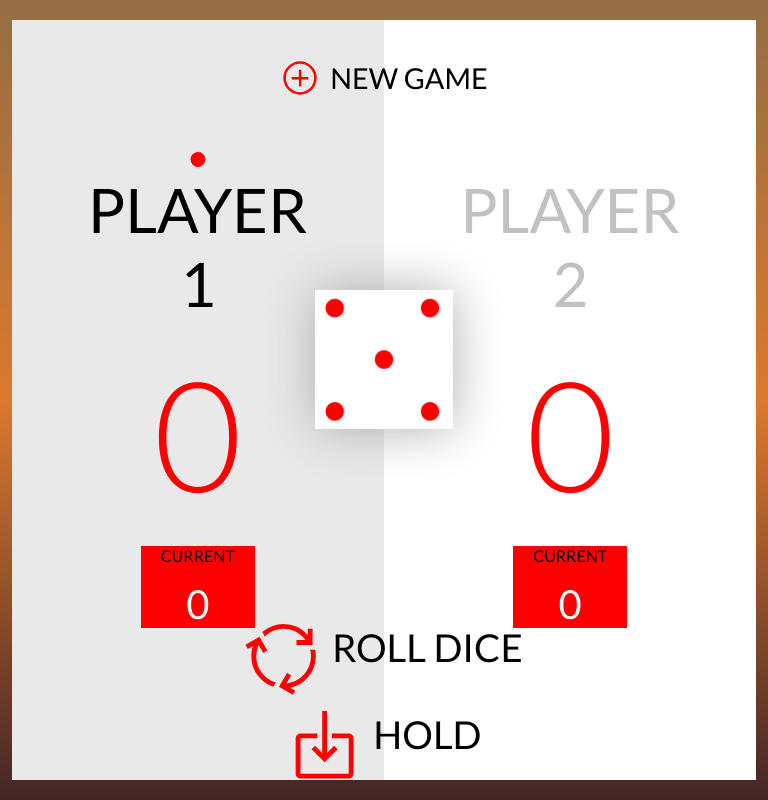
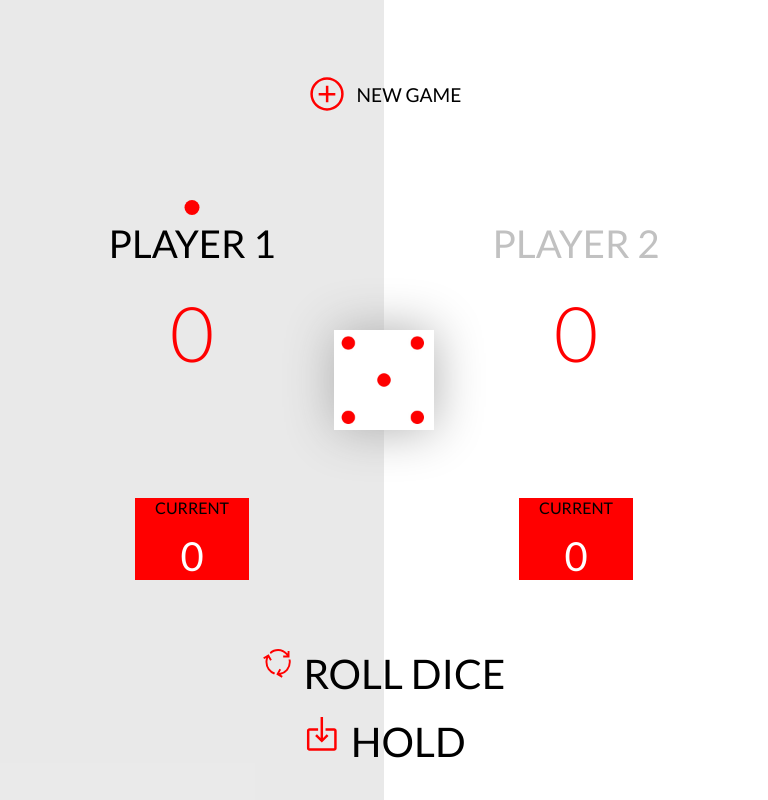
Before and after one commit to MarcoFormante/Jeu-de-d-s, a plain HTML site: page index.html in a window 768 px wide. Drawn offline with Linux system fonts and the light colour scheme.

Commit message:
improve Responsive mode

```diff
--- a/index.html
+++ b/index.html
@@ -4,10 +4,10 @@
     <meta charset="UTF-8">
     <meta http-equiv="X-UA-Compatible" content="IE=edge">
     <meta name="viewport" content="width=device-width, initial-scale=1.0">
-    <meta name="description" content="DiceMIx the best dice game ever!">
+    <meta name="description" content="Dice Challenge">
     <link rel="preconnect" href="https://fonts.googleapis.com">
-<link rel="preconnect" href="https://fonts.gstatic.com" crossorigin>
-<link href="https://fonts.googleapis.com/css2?family=Lato:wght@300;400&display=swap" rel="stylesheet">
+    <link rel="preconnect" href="https://fonts.gstatic.com" crossorigin>
+    <link href="https://fonts.googleapis.com/css2?family=Lato:wght@300;400&display=swap" rel="stylesheet">
     <link rel="stylesheet" href="/sass/main.css">
     <title>Le jeu de dés</title>
 
--- a/sass/main.scss
+++ b/sass/main.scss
@@ -35,6 +35,8 @@ body{
     @media screen and (max-width:768px) {
              max-width: 100vw;
              overflow: hidden;
+             width: 100%;
+             height: 100%;
     }
 }
 
@@ -51,6 +53,12 @@ body{
 
         &:nth-child(1){
             background-color: rgba(223, 223, 223, 0.671);
+        }
+
+
+        @media screen and (max-width:768px) and (min-height:600px) {
+         padding: 100px 0;
+
         }
 }
 
@@ -103,7 +111,7 @@ body{
     font-weight: 300;
 
     @media screen and (max-width:768px) {
-      font-size: 20vw;
+      font-size: 10vw;
       text-align: center;
     }
 
@@ -153,7 +161,7 @@ body{
 
 @media screen and (max-width:768px) {
    .player-text{
-      font-size: 8vw;
+      font-size: 5vw;
    }
 
  }
@@ -206,7 +214,15 @@ body{
 
 
     @media screen and (max-width:768px) {
-      height: 92vh;
+      height: 100vh;
+
+
+}
+
+
+@media screen and (max-width:768px) and (min-height:600px)  {
+
+   padding: 30px;
 
 }
 
@@ -223,14 +239,14 @@ body{
     @media screen and (max-width:768px) {
      width: 100vw;
       text-align: center;
-
+      font-size: 1.2em;
 }
  }
 
 
  .middle-bottom{
     font-size: 1.8em;
-    height: 100px;
+
     display: flex;
     flex-direction: column;
     justify-content: space-between;
@@ -238,15 +254,26 @@ body{
 
     @media screen and (max-width:768px) {
 
-     font-size: 5vw;
+     font-size: calc(10px + 4vw);
 
     /* height: 150px; */
     display: flex;
     flex-direction: column;
     /* justify-content: space-between; */
-    padding-bottom: 30px;
-    height: 110px;
+    padding-bottom: 40px;
 
+}
+
+
+@media screen and (max-width:768px) and (orientation:landscape) {
+
+   font-size: calc(2px + 3vw);
+
+  /* height: 150px; */
+  display: flex;
+  flex-direction: column;
+  /* justify-content: space-between; */
+  padding-bottom: 40px;
 
 }
 
@@ -260,9 +287,12 @@ body{
     width: 200px;
 
     @media screen and (max-width:768px) {
-      width: 18vw;
+      width: 15vw;
 
+}
 
+@media screen and (min-width:768px)  and (max-width:1024px){
+  width: 13vw;
 
 }
 
@@ -302,8 +332,8 @@ body{
 
 
     @media screen and (max-width:768px) {
-      width: 10vw;
-      height: 10vw;
+      width: 4vw;
+      height: 4vw;
 
 
 }
@@ -319,8 +349,8 @@ body{
     margin-right: 10px;
 
     @media screen and (max-width:768px) {
-      width: 10vw;
-      height: 10vw;
+      width: 5vw;
+      height: 5vw;
 
 }
 
@@ -330,6 +360,7 @@ body{
 
  .hold{
     margin: 0 auto;
+    padding: -5px 0;
  }
 
 
@@ -338,6 +369,7 @@ body{
 
  .new-game-text,.roll,.hold{
     display: flex;
+    padding: 4px;
 
  }
 
@@ -347,7 +379,7 @@ body{
 
        text-align: center;
        margin: 0 auto;
-       padding-bottom: 10px;
+       padding-bottom: 15px;
  }
 
 
@@ -356,6 +388,6 @@ body{
  @media screen and (max-width:768px) and (min-height:800px) {
 
          .middle-bottom{
-            height: 170px;
+
          }
  }
```
Also changed, not shown: sass/main.css, 1 other file.
